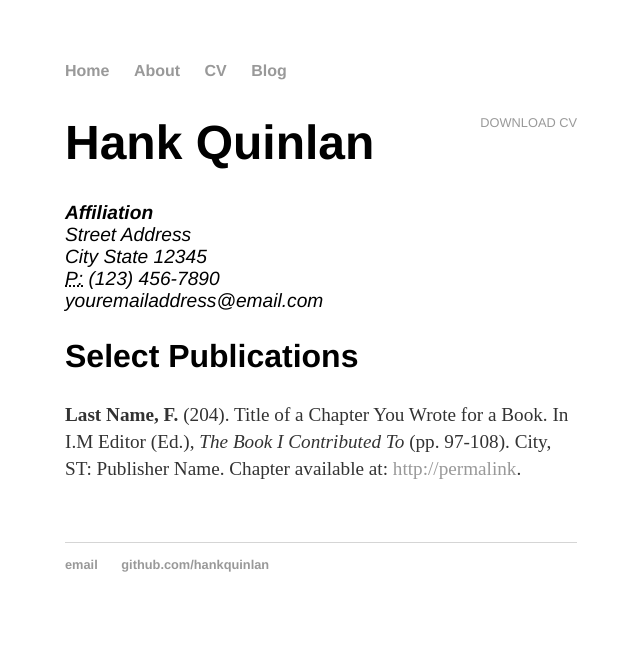
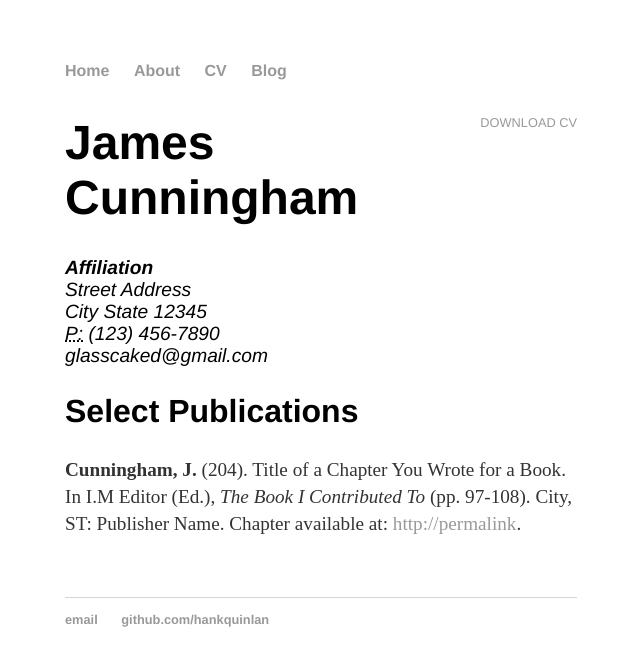
Before and after one commit to glasscaked/strip, a Jekyll site: the page built from cv/index.html, in a window 1280 px wide. Shown: the top 666 px of the page, without its empty margins (319-959 px from the left). Built offline with Jekyll 4.4.1, drawn with Linux system fonts in a browser that asks for light colours.

Commit message:
Update index.html

```diff
--- a/cv/index.html
+++ b/cv/index.html
@@ -5,18 +5,18 @@ title: CV of Your Name
 
 	<div class="cv">
 		<a href="#" class="download" title="Download CV as PDF">Download CV</a>
-					<h1>Hank Quinlan</h1>
+					<h1>James Cunningham</h1>
 					<address>
 					<strong>Affiliation</strong><br>
 					Street Address<br>
 					City State 12345<br>
 					<abbr title="phone">P:</abbr> (123) 456-7890<br>
-					<span class="obfuscate">youremailaddress@email.com</span>
+					<span class="obfuscate">glasscaked@gmail.com</span>
 					</address>
 
 					<h2>Select Publications</h2>
 
-					<p><strong>Last Name, F.</strong> (204). Title of a Chapter You Wrote for a Book. In I.M Editor (Ed.), <em>The Book I Contributed To</em> (pp. 97-108). City, ST: Publisher Name. Chapter available at: <a href="#">http://permalink</a>.
+					<p><strong>Cunningham, J.</strong> (204). Title of a Chapter You Wrote for a Book. In I.M Editor (Ed.), <em>The Book I Contributed To</em> (pp. 97-108). City, ST: Publisher Name. Chapter available at: <a href="#">http://permalink</a>.
 
 
 	</div>
```
